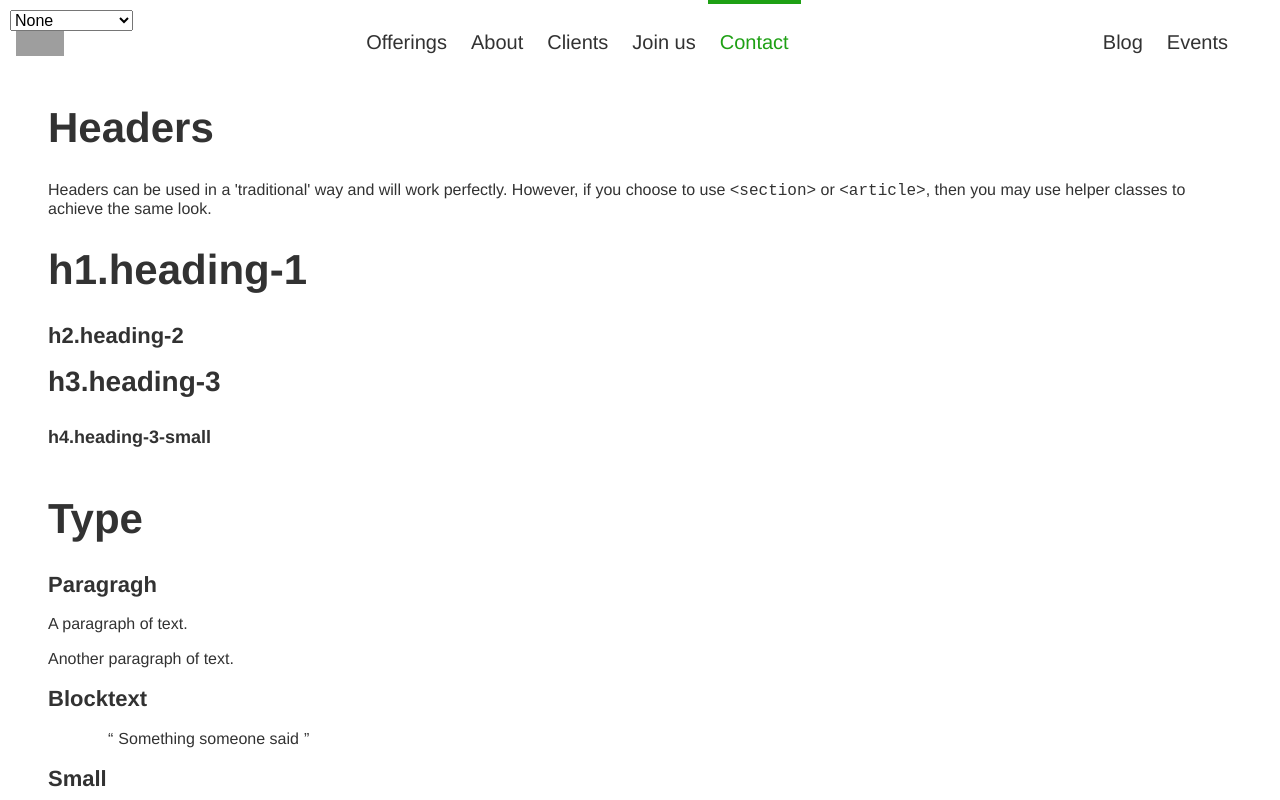
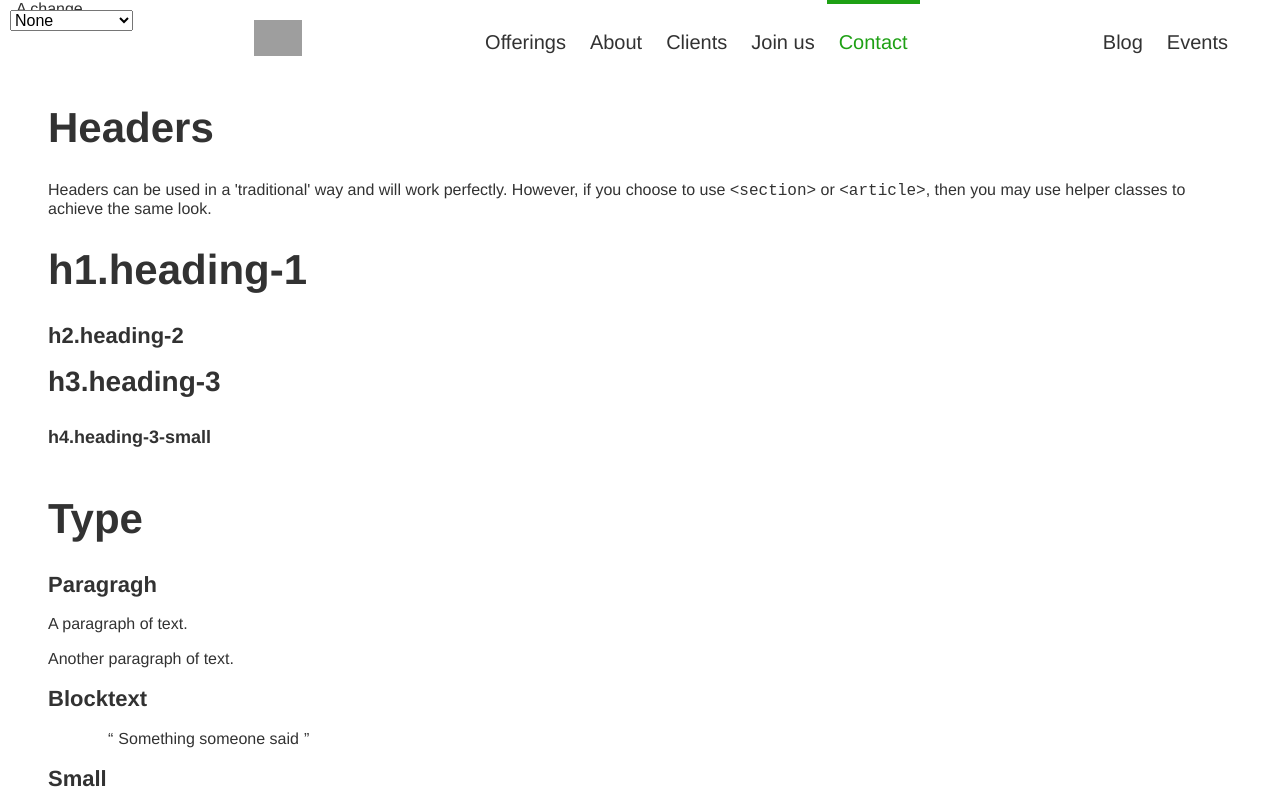
Before and after one commit to and-digital/design-system, a website: page index.html in a window 1280 px wide. Shown: the top 800 px of the page. Drawn offline with Linux system fonts and the light colour scheme; grey boxes are pictures that could not be loaded; a web font is replaced by a local one.

Commit message:
add change to test

```diff
--- a/index.html
+++ b/index.html
@@ -10,6 +10,7 @@
 <body class>
 <header>
   <nav class="header">
+    A change
     <a href="/" class="header-logo">
       <img
           class="header-logo-image"
```
